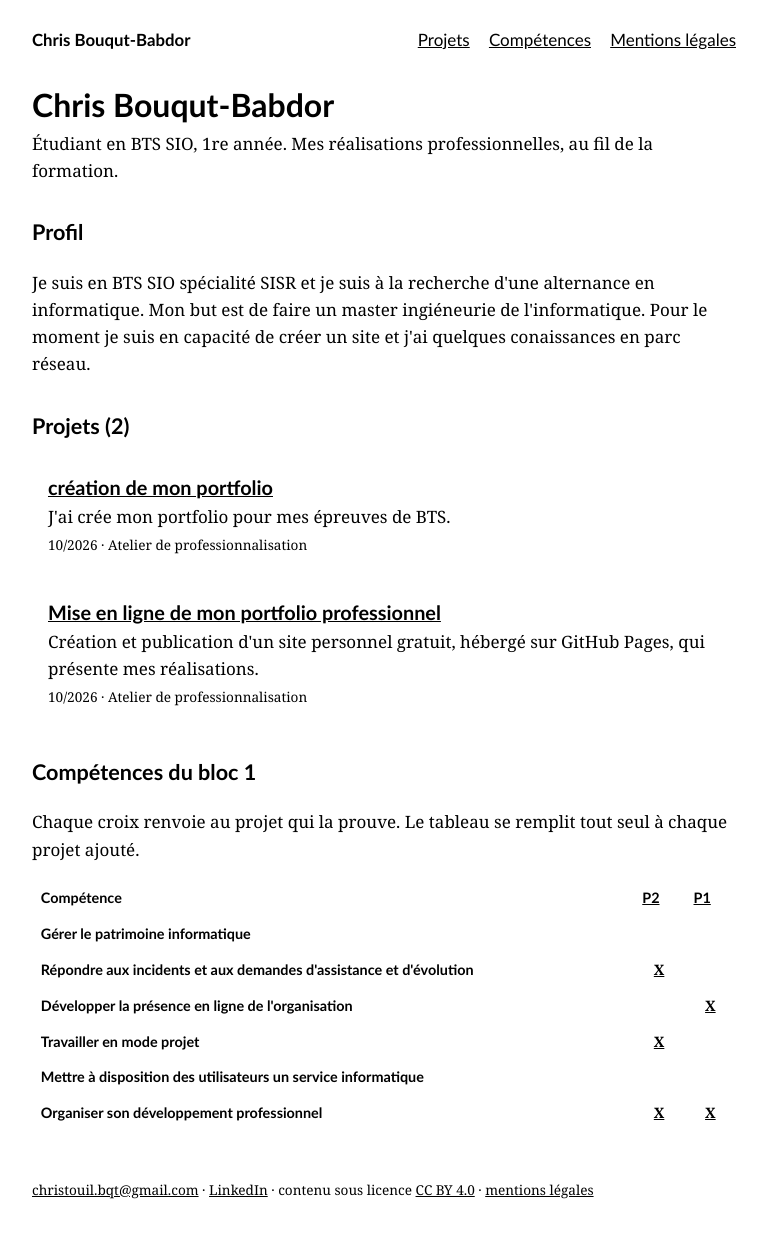
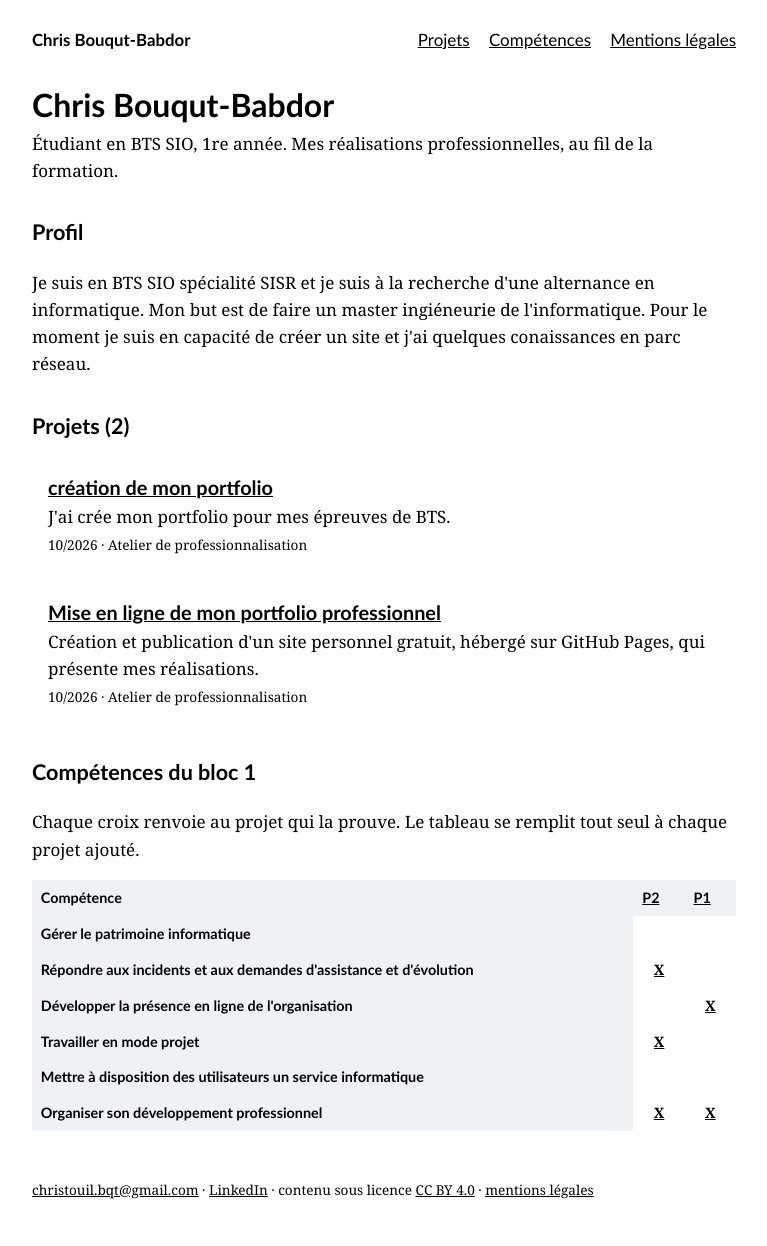
Before and after one commit to Chris-bqt/portfolio, a Jekyll site: the page built from index.html, in a window 1280 px wide. Shown: the whole page, without its empty margins (256-1023 px from the left). Built offline with Jekyll 4.4.1, drawn with Linux system fonts in a browser that asks for light colours.

Commit message:
Change background and border colors in style.css
Updated background and border colors in CSS variables and styles.

```diff
--- a/css/style.css
+++ b/css/style.css
@@ -9,8 +9,8 @@
 :root {
   --encre: #1d2630;   /* Couleur principale du texte */
   --accent: #0a5c8c;  /* Couleur des liens et éléments importants */
-  --fond: ##1d2630;    /* Couleur de fond de la page */
-  --trait: ##1d2630;   /* Couleur des bordures et séparations */
+  --fond: #fbfbf9;    /* Couleur de fond de la page */
+  --trait: #d5dbe1;   /* Couleur des bordures et séparations */
   --doux: #5b6672;    /* Couleur du texte secondaire */
 }
 
@@ -271,7 +271,7 @@
 
 /* En-têtes du tableau */
 th {
-  background: var(--fond);
+  background: #eef2f5;
   font-family: Calibri, Arial, sans-serif;
 }
 
@@ -311,7 +311,7 @@
 
 code {
   font-size: .9em;
-  background: var(--fond);
+  background: #eef2f5;
   padding: 0 .25rem;
 }
 
```
